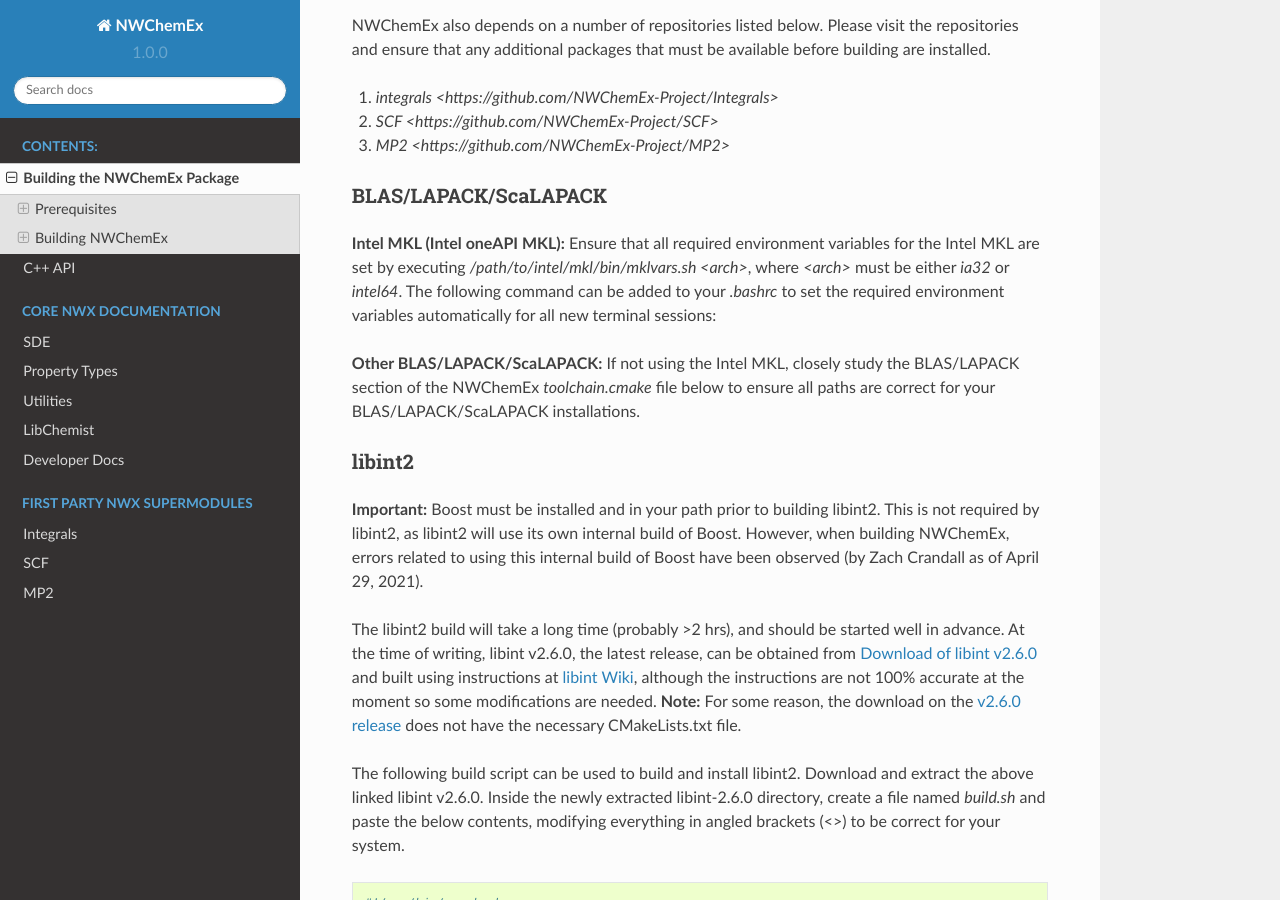
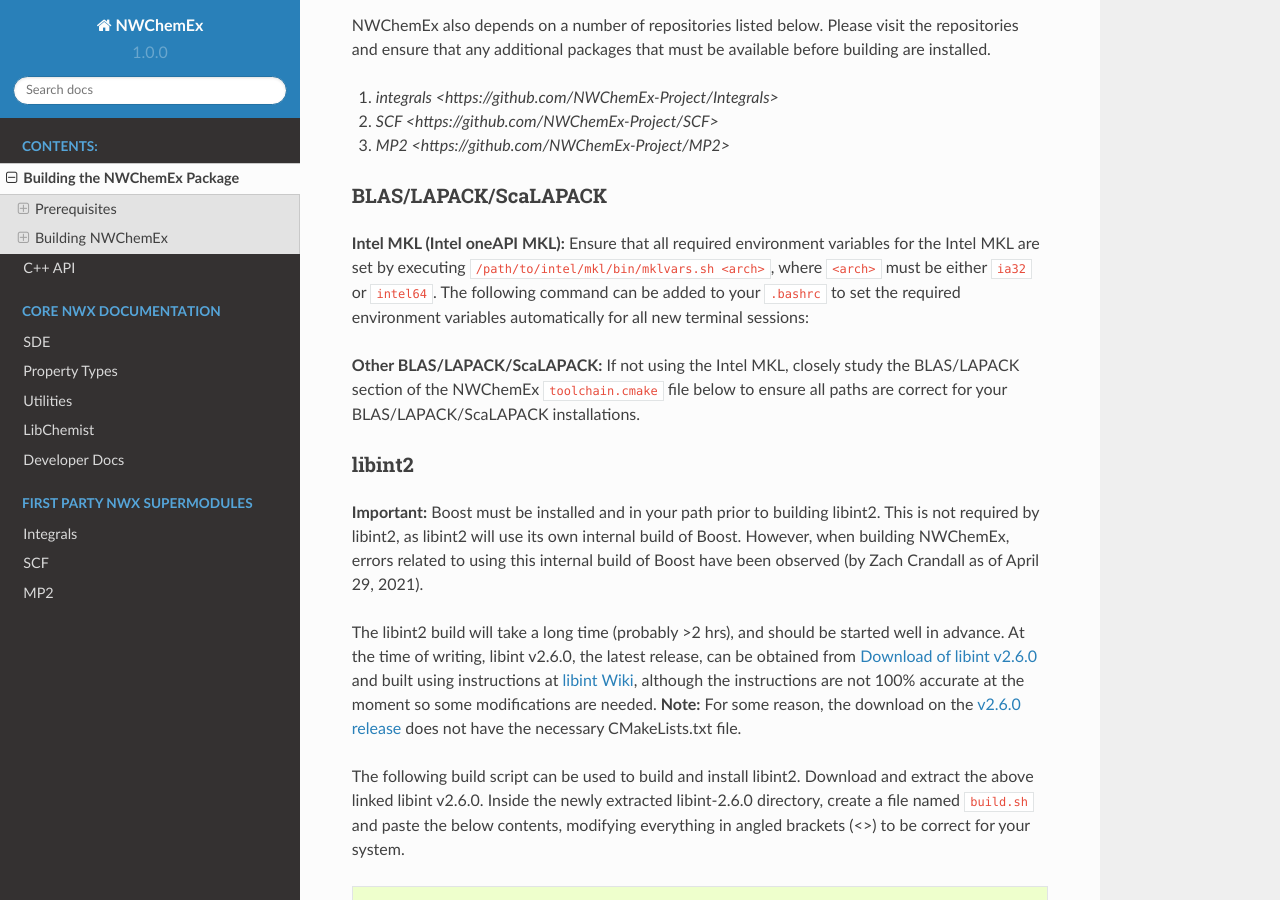
Before and after one commit to NWChemEx/NWChemEx, a Sphinx documentation site: the page built from docs/source/installation/building.rst, in a window 1280 px wide and 900 px high, scrolled down 466 px. Built offline with Sphinx 7.4.7 and the Read the Docs theme 2.0.0, drawn with Linux system fonts in a browser that asks for light colours.

Commit message:
Fixed inline code markup

```diff
--- a/docs/source/installation/building.rst
+++ b/docs/source/installation/building.rst
@@ -24,12 +24,12 @@
 BLAS/LAPACK/ScaLAPACK
 ^^^^^^^^^^^^^^^^^^^^^
 
-**Intel MKL (Intel oneAPI MKL):** Ensure that all required environment variables for the Intel MKL are set by executing `/path/to/intel/mkl/bin/mklvars.sh <arch>`, where `<arch>` must be either `ia32` or `intel64`. The following command can be added to your `.bashrc` to set the required environment variables automatically for all new terminal sessions:
+**Intel MKL (Intel oneAPI MKL):** Ensure that all required environment variables for the Intel MKL are set by executing ``/path/to/intel/mkl/bin/mklvars.sh <arch>``, where ``<arch>`` must be either ``ia32`` or ``intel64``. The following command can be added to your ``.bashrc`` to set the required environment variables automatically for all new terminal sessions:
 
 .. code-block:: bash
     . /path/to/intel/mkl/bin/mklvars.sh <arch>
 
-**Other BLAS/LAPACK/ScaLAPACK:** If not using the Intel MKL, closely study the BLAS/LAPACK section of the NWChemEx `toolchain.cmake` file below to ensure all paths are correct for your BLAS/LAPACK/ScaLAPACK installations.
+**Other BLAS/LAPACK/ScaLAPACK:** If not using the Intel MKL, closely study the BLAS/LAPACK section of the NWChemEx ``toolchain.cmake`` file below to ensure all paths are correct for your BLAS/LAPACK/ScaLAPACK installations.
 
 libint2
 ^^^^^^^
@@ -39,7 +39,7 @@
 The libint2 build will take a long time (probably >2 hrs), and should be started well in advance. At the time of writing, libint v2.6.0, the latest release, can be obtained from `Download of libint v2.6.0 <https://github.com/evaleev/libint/releases/download/v2.6.0/libint-2.6.0.tgz>`_ and built using instructions at `libint Wiki <https://github.com/evaleev/libint/wiki#compiling-libint-library>`_, although the instructions are not 100% accurate at the moment so some modifications are needed.
 **Note:** For some reason, the download on the `v2.6.0 release <https://github.com/evaleev/libint/archive/refs/tags/v2.6.0.tar.gz>`_ does not have the necessary CMakeLists.txt file.
 
-The following build script can be used to build and install libint2. Download and extract the above linked libint v2.6.0. Inside the newly extracted libint-2.6.0 directory, create a file named `build.sh` and paste the below contents, modifying everything in angled brackets (<>) to be correct for your system.
+The following build script can be used to build and install libint2. Download and extract the above linked libint v2.6.0. Inside the newly extracted libint-2.6.0 directory, create a file named ``build.sh`` and paste the below contents, modifying everything in angled brackets (<>) to be correct for your system.
 
 .. code-block:: bash
 
@@ -72,13 +72,13 @@
 
 The following two files will be created to build NWChemEx, with instructions for each in the sections below:
 
-#. CMake Toolchain File: `toolchain.cmake`
-#. NWChemEx Build Script: `build_nwx.sh`
+#. CMake Toolchain File: ``toolchain.cmake``
+#. NWChemEx Build Script: ``build_nwx.sh``
 
 CMake Toolchain File
 ^^^^^^^^^^^^^^^^^^^^
 
-NWChemEx requires knowledge of many packages and tools which may have system-specific installation locations. Inside the top level directory where NWChemEx will be built, create a toolchain file named `toolchain.cmake`. This file should contain the following information, replacing everything in angled brackets (<>) for your system.
+NWChemEx requires knowledge of many packages and tools which may have system-specific installation locations. Inside the top level directory where NWChemEx will be built, create a toolchain file named ``toolchain.cmake``. This file should contain the following information, replacing everything in angled brackets (<>) for your system.
 
 .. code-block:: cmake
 
@@ -114,7 +114,7 @@
 NWChemEx Build Script
 ^^^^^^^^^^^^^^^^^^^^^
 
-Create a new file named `build_nwx.sh` next to `toolchain.cmake` and paste the script below into it. This script will download, build, and install NWChemEx and any remaining dependencies. Logs for the build will be generated beside this build script.
+Create a new file named ``build_nwx.sh`` next to ``toolchain.cmake`` and paste the script below into it. This script will download, build, and install NWChemEx and any remaining dependencies. Logs for the build will be generated beside this build script.
 
 .. code-block:: bash
 
```
